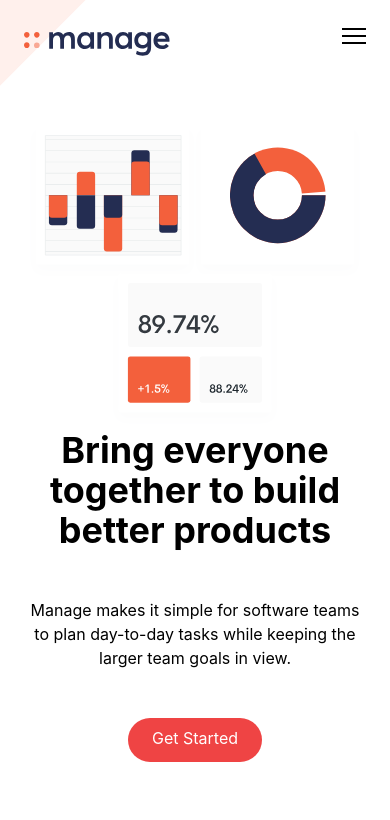
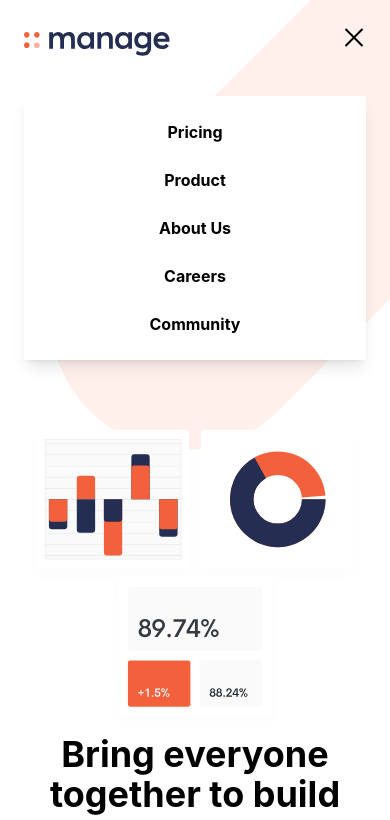
Before and after one commit to hjlarry/practise-css, a website: page landing/index.html in a window 390 px wide. Both pictures are taken after a click on the button 354 px from the left and 40 px from the top of the page. Shown: the top 820 px of the page. Drawn offline with Linux system fonts and the light colour scheme.

Commit message:
add the other parts

```diff
--- a/landing/index.html
+++ b/landing/index.html
@@ -25,7 +25,7 @@
                 <button
                     class="hidden bg-red-500 hover:bg-red-300 text-white self-baseline rounded-full px-6 pt-2 pb-3 md:block">Get
                     Started</button>
-                <button class="ham block md:hidden" title="1">
+                <button id="ham" class="ham block md:hidden">
                     <span class="ham-top"></span>
                     <span class="ham-middle"></span>
                     <span class="ham-bottom"></span>
@@ -34,7 +34,14 @@
         </div>
 
         <!-- Hide mobile menu -->
-        <div></div>
+        <div id="mobile_menu"
+            class="bg-white shadow-lg flex flex-col items-center space-y-6 py-6 mt-10 font-bold hidden">
+            <a href="#" class="hover:text-gray-400">Pricing</a>
+            <a href="#" class="hover:text-gray-400">Product</a>
+            <a href="#" class="hover:text-gray-400">About Us</a>
+            <a href="#" class="hover:text-gray-400">Careers</a>
+            <a href="#" class="hover:text-gray-400">Community</a>
+        </div>
     </nav>
     <section class="container mx-auto flex flex-col px-6 mt-10 md:flex-row-reverse md:items-center">
         <div class="md:w-1/2">
@@ -167,7 +174,7 @@
         <button class="mx-auto bg-red-500 hover:bg-red-300 text-white self-baseline rounded-full px-6 pt-2 pb-3">Get
             Started</button>
     </section>
-    <section id="cta" class="container mt-32 bg-red-300">
+    <section id="cta" class="container mt-32">
         <div class="flex flex-col text-center space-y-12 p-12 md:flex-row md:text-left md:space-y-0 md:items-center">
             <h1 class="font-bold max-w-2xl text-5xl text-white">Simplify how your team works today</h1>
             <button class="mx-auto bg-white hover:bg-slate-800 text-red-500 rounded-full px-6 pt-2 pb-3 md:mr-0">Get
@@ -226,4 +233,14 @@
     </footer>
 </body>
 
+<script>
+    let ham = document.getElementById('ham');
+    let mobile_menu = document.getElementById('mobile_menu');
+    ham.addEventListener('click', () => {
+        mobile_menu.classList.toggle('hidden');
+        ham.classList.toggle('open');
+    })
+</script>
+
+
 </html>
--- a/landing/main.css
+++ b/landing/main.css
@@ -7,6 +7,23 @@ body {
     background-repeat: no-repeat;
     background-size: 800px;
     background-position: 90% -25%;
+}
+
+#cta {
+    background-image: url(./img/bg-simplify-section-desktop.svg);
+    background-repeat: no-repeat;
+    background-color: hsl(12 88% 59% / 1);
+}
+
+@media (max-width: 576px) {
+    body {
+        background-position: 50px -50px;
+        background-size: 500px;
+    }
+
+    #cta {
+        background-image: url(./img/bg-simplify-section-mobile.svg);
+    }
 }
 
 .ham {
@@ -25,6 +42,7 @@ body {
     position: absolute;
     top: 0;
     left: 0;
+    transition: all 0.5s;
 }
 
 .ham-middle {
@@ -34,3 +52,20 @@ body {
 .ham-bottom {
     transform: translateY(14px);
 }
+
+.open {
+    transform: rotate(90deg);
+    transform: translateY(0px);
+}
+
+.open .ham-top {
+    transform: rotate(45deg) translateY(6px) translate(6px);
+}
+
+.open .ham-middle {
+    display: none;
+}
+
+.open .ham-bottom {
+    transform: rotate(-45deg) translateY(6px) translate(-6px);
+}
```
Also changed, not shown: landing/o.css.
